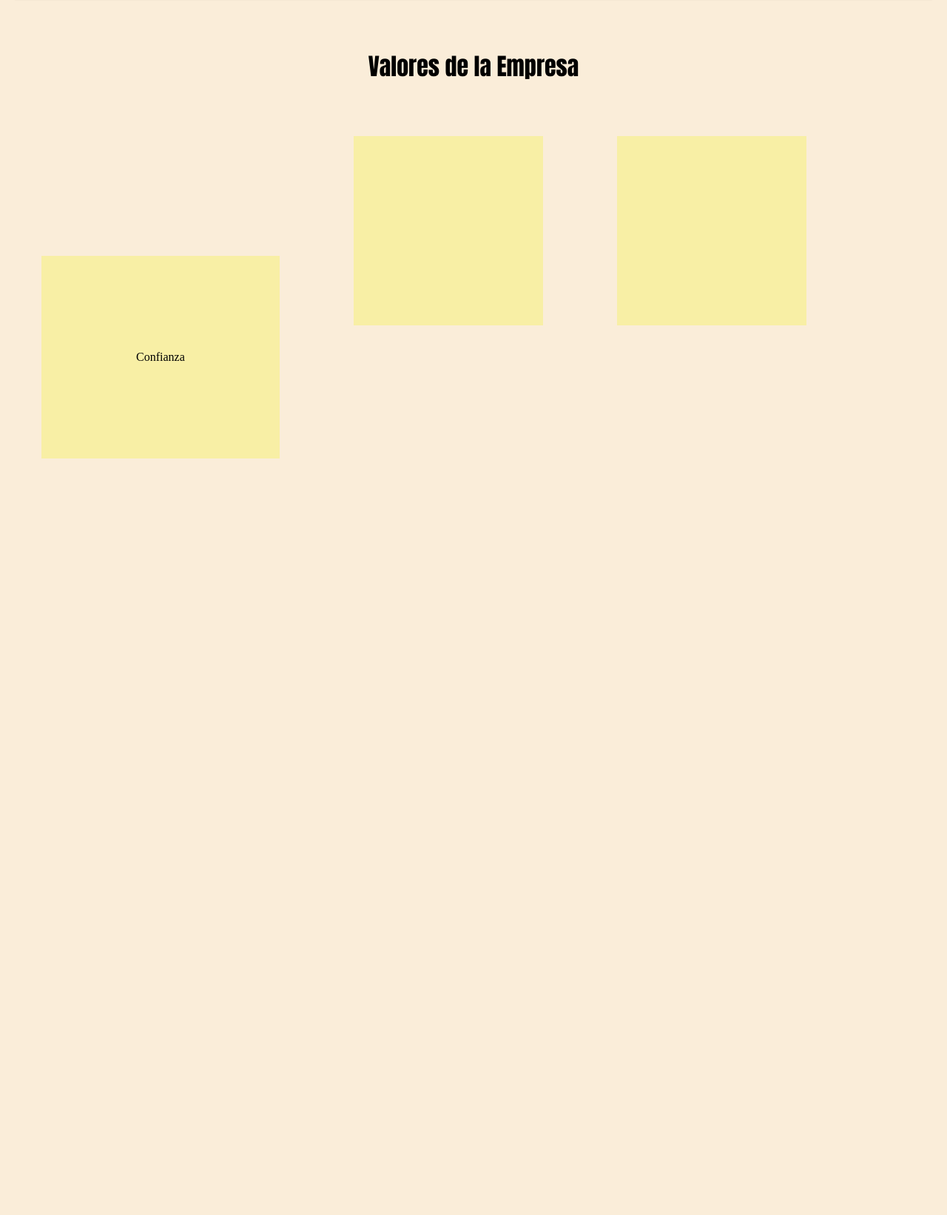
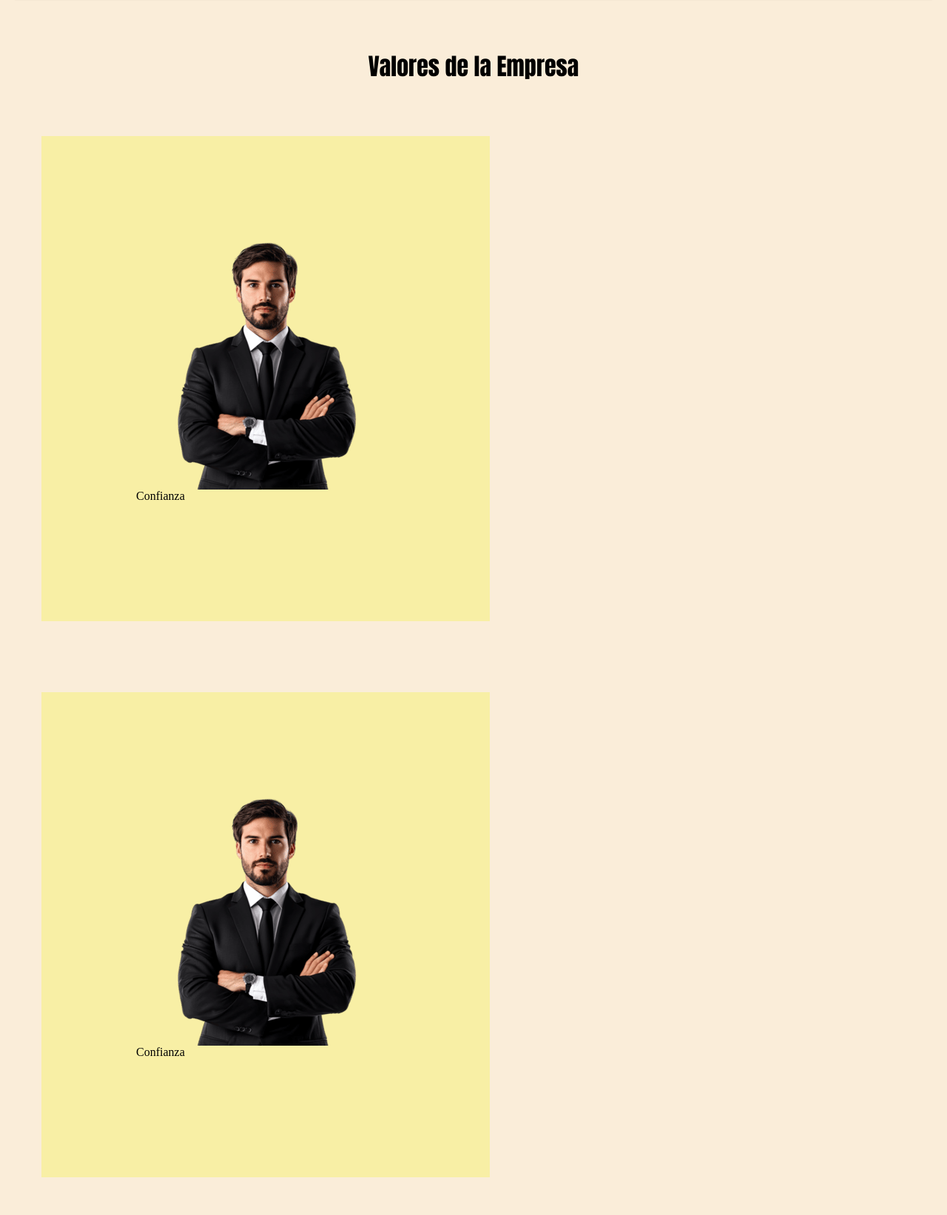
Before and after one commit to mariopdls/FOLDER-SEGUNDO, a PHP site: page / in a window 1280 px wide. Shown: the part 277-1920 px from the top of the page at 74% size. Before the commit the page ends 897 px from the top, so only its background shows below. Run offline with PHP 8.4, Linux system fonts and the light colour scheme.

Commit message:
added mages

```diff
--- a/WebPruebaDiseno/index.html
+++ b/WebPruebaDiseno/index.html
@@ -25,17 +25,32 @@
         <h1 class="titulos">Valores de la Empresa</h1>
 
         <div class="tarjeta">
-
-            <a> Confianza</a>
-
+            <div class="dentrotarjeta">
+            <img src="images/the-power-of-a-determined-gaze-a-businessman-exudes-confidence-and-control-png.webp"
+            <p> Confianza</p>
+            </div>
         </div>
 
         <div class="tarjeta">
 
+            <div class="dentrotarjeta">
+            <img src="images/the-power-of-a-determined-gaze-a-businessman-exudes-confidence-and-control-png.webp"
+            <p> Confianza</p>
+            </div>
         </div>
 
         <div class="tarjeta">
+            <div class="dentrotarjeta">
+            <img src="images/the-power-of-a-determined-gaze-a-businessman-exudes-confidence-and-control-png.webp"
+            <p> Confianza</p>
+            </div>
+        </div>
 
+        <div class="tarjeta">
+            <div class="dentrotarjeta">
+            <img src="images/the-power-of-a-determined-gaze-a-businessman-exudes-confidence-and-control-png.webp"
+            <p> Confianza</p>
+            </div>
         </div>
 
 
--- a/WebPruebaDiseno/styles.css
+++ b/WebPruebaDiseno/styles.css
@@ -66,3 +66,12 @@ body{
     display: inline-block;
     position: static
 }
+
+.dentrotarjeta{
+    display: flex;
+    flex-direction: column;
+}
+
+.dentrotarjeta p{
+
+}
```
Also changed, not shown: WebPruebaDiseno/images/405114.png (added), WebPruebaDiseno/images/the-power-of-a-determined-gaze-a-businessman-exudes-confidence-and-control-png.webp (added).
